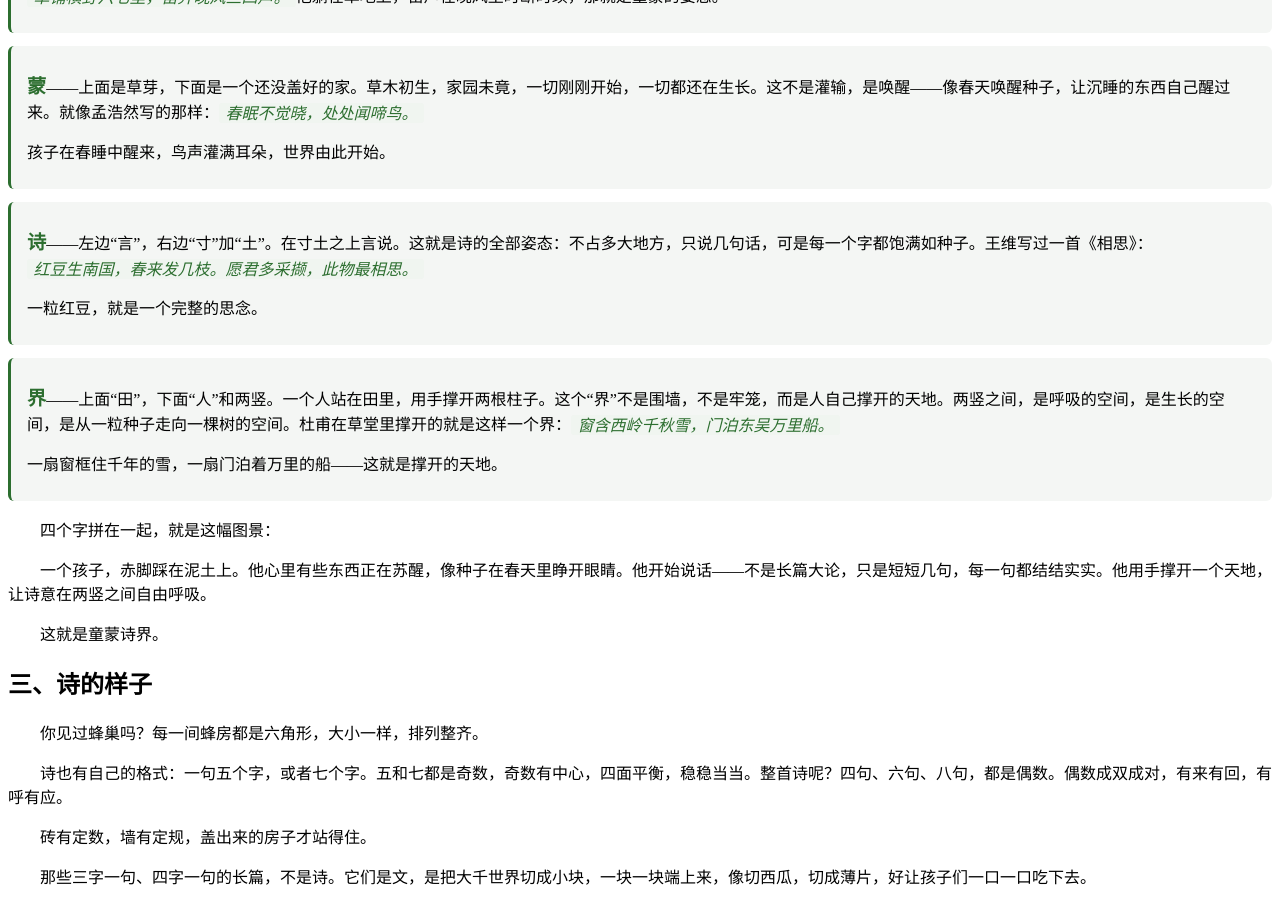
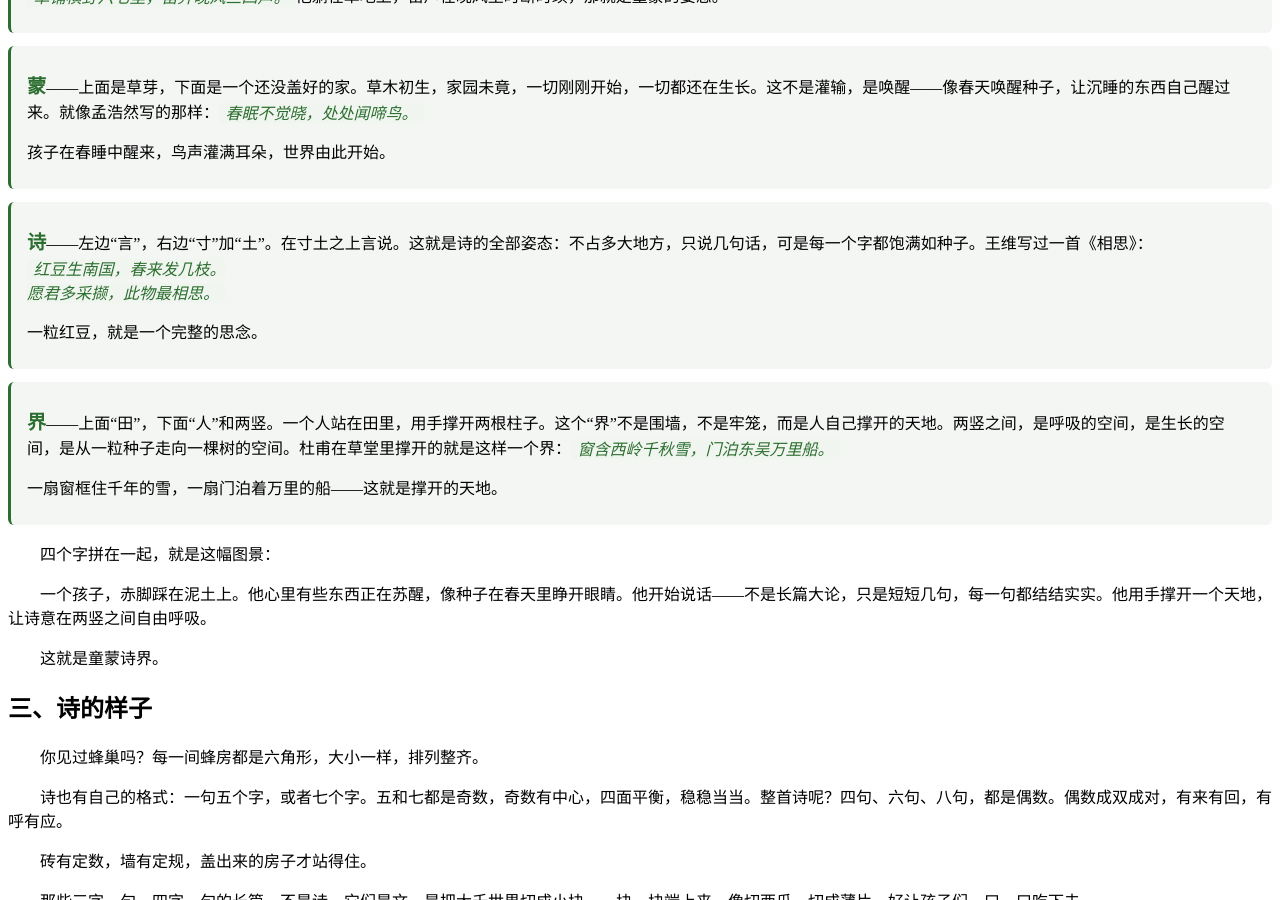
Before and after one commit to chixiao994/chixiao994.github.io, a Jekyll site: the page shibianji/interpretations/童蒙/千家诗/index.html, which Jekyll copies as it is, in a window 1280 px wide and 900 px high, scrolled down 963 px. Built offline with Jekyll 4.4.1, drawn with Linux system fonts in a browser that asks for light colours.

Commit message:
Update index.html

```diff
--- a/shibianji/interpretations/童蒙/千家诗/index.html
+++ b/shibianji/interpretations/童蒙/千家诗/index.html
@@ -196,7 +196,7 @@
         </div>
 
         <div class="word-break">
-            <p class="no-indent"><strong>诗</strong>——左边“言”，右边“寸”加“土”。在寸土之上言说。这就是诗的全部姿态：不占多大地方，只说几句话，可是每一个字都饱满如种子。王维写过一首《相思》：<span class="inline-quote">红豆生南国，春来发几枝。愿君多采撷，此物最相思。</p>
+            <p class="no-indent"><strong>诗</strong>——左边“言”，右边“寸”加“土”。在寸土之上言说。这就是诗的全部姿态：不占多大地方，只说几句话，可是每一个字都饱满如种子。王维写过一首《相思》：<span class="inline-quote">红豆生南国，春来发几枝。<br>愿君多采撷，此物最相思。</p>
             <p class="no-indent">一粒红豆，就是一个完整的思念。</p>
         </div>
 
```
